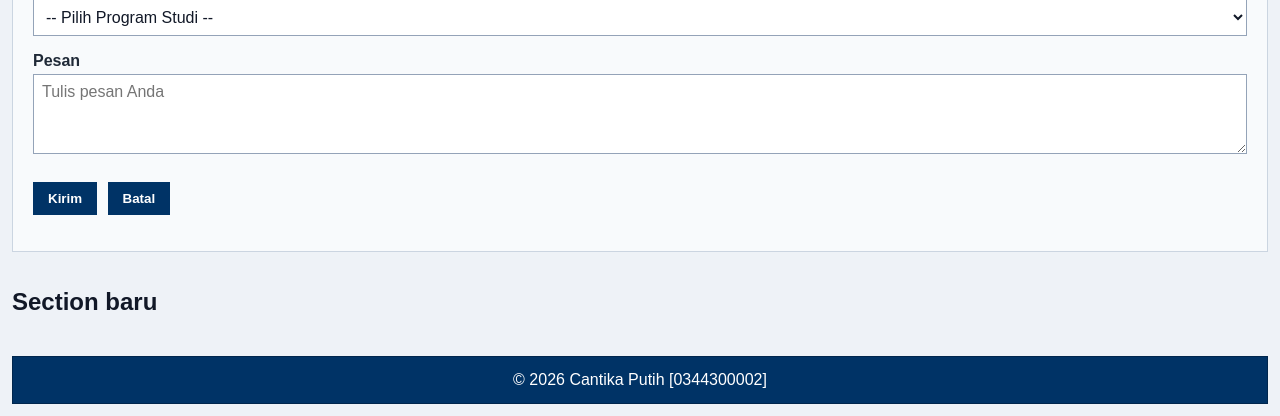
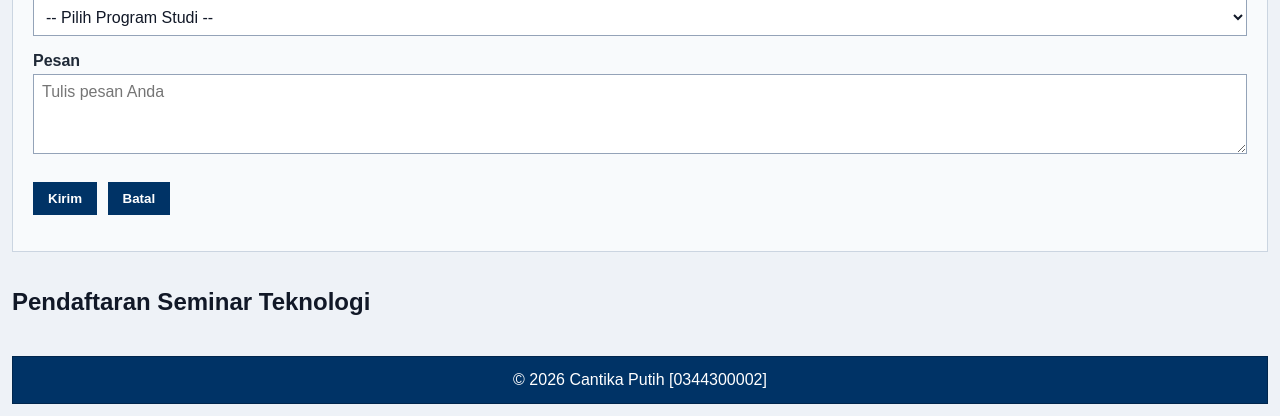
Before and after one commit to kairul-61/pwd-kk1026-2611510002, a PHP site: page / in a window 1280 px wide. Shown: the part 1472-1888 px from the top of the page. Run offline with PHP 8.4, Linux system fonts and the light colour scheme.

Commit message:
Menambahkan satu section baru berjudul Pendaftaran Seminar Teknologi

```diff
--- a/UTS/index.php
+++ b/UTS/index.php
@@ -281,7 +281,7 @@ switch ($programStudi) {
 		</section>
 
 		<section id="pendaftaran-seminar">
-			<h2>Section baru</h2>
+			<h2>Pendaftaran Seminar Teknologi</h2>
 		</section>
 	</main>
 
```
Also changed, not shown: UTS/README.md.
